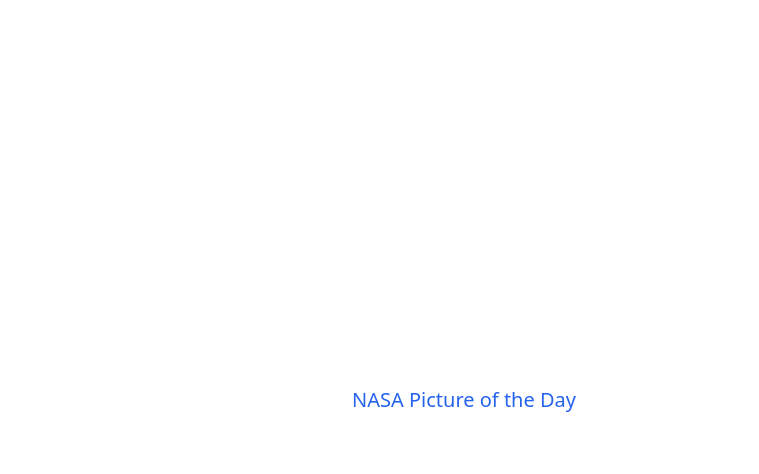
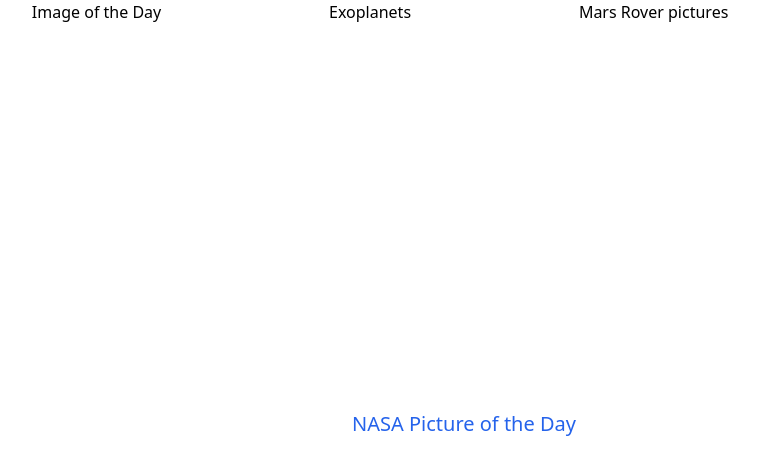
Before and after one commit to JosueSalazaku/NASA-api, a website built with Vite: page index.html in a window 1280 px wide. Shown: the whole page, without its empty margins (176-935 px from the left). Built offline with nearby package versions, Linux system fonts and the light colour scheme; no server answers.

Commit message:
Refactor navigation and display section positioning

```diff
--- a/index.html
+++ b/index.html
@@ -7,8 +7,16 @@
     <title>NASA Image of the Day</title>
   </head>
   <body>
-    <div class=" h-screen flex justify-center items-center" id="app">
-      <section id="display-section" class="text-xl text-blue-600" >
+    <nav class="w-screen justify-start items-center">
+      <ul class="px-10 flex flex-row justify-evenly items-center">
+        <li><a href="/">Image of the Day</a></li>
+        <li>Exoplanets</li>
+        <li>Mars Rover pictures</li>
+        <li></li>
+      </ul>
+    </nav>
+    <div class="h-screen flex justify-center items-center" id="app">
+      <section id="display-section" class="px-12 flex flex-col justify-center items-center text-xl text-blue-600 gap-5">
         <h1>NASA Picture of the Day</h1>
       </section>
     </div>
```
